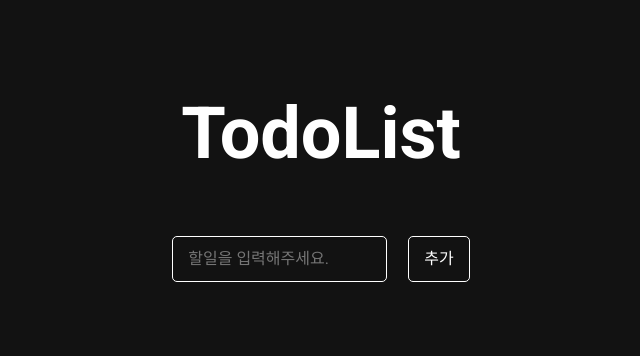
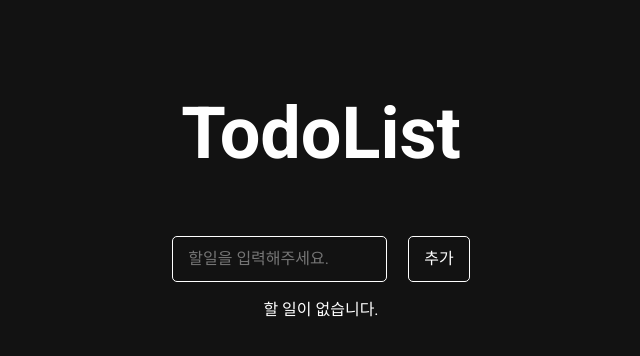
Before and after one commit to hyeokii/Nuxt-practice, a Nuxt app: page /todo in a window 1280 px wide. Shown: the top 356 px of the page, without its empty margins (319-959 px from the left). Built offline with nearby package versions, Linux system fonts and the light colour scheme; data requests are answered from the project's data file.

Commit message:
feat: 할일 없을 경우 다른 UI 출력

```diff
--- a/pages/todo/index.vue
+++ b/pages/todo/index.vue
@@ -6,7 +6,7 @@
       :curUser="curUserInfo"
       @addedTodo="handleAddTodo"
     />
-    <ul>
+    <ul v-if="dataList.length > 0">
       <li class="todoItem" v-for="data in dataList" :key="data.id">
         <TodoItem :data="data" />
         <div class="btnBox">
@@ -28,6 +28,9 @@
         </div>
       </li>
     </ul>
+    <div v-else>
+      <p>할 일이 없습니다.</p>
+    </div>
   </div>
 </template>
 
```
Also changed, not shown: data/todo-list.json (line endings or trailing spaces).
